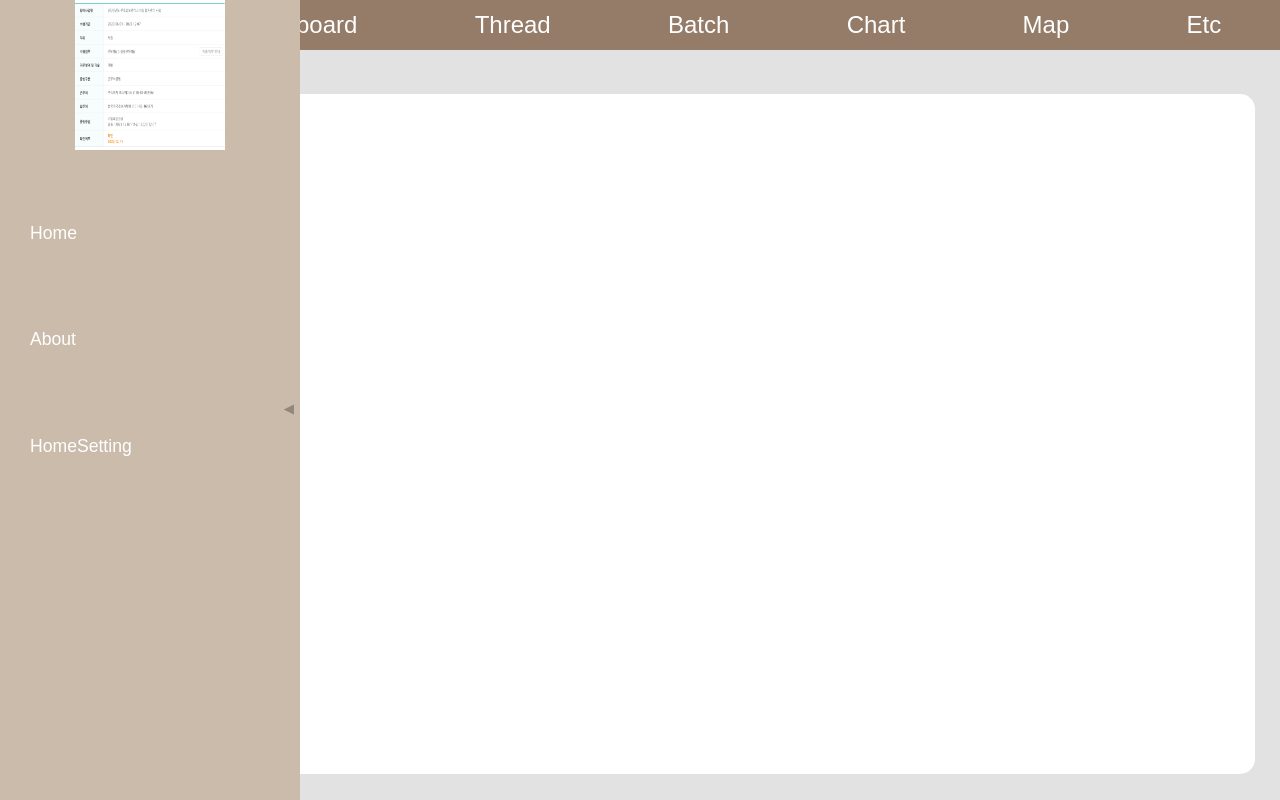
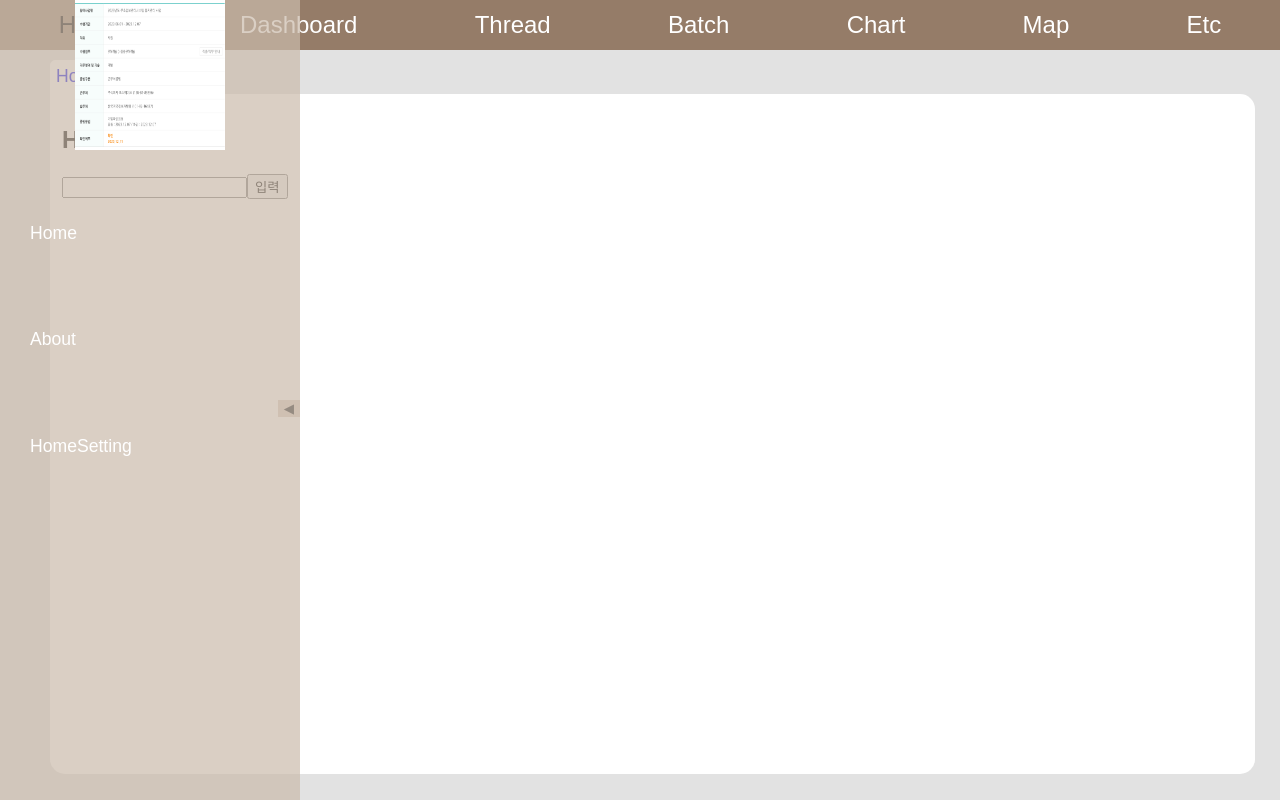
Before and after one commit to facio313/VueProject, a Vue app in the folder frontend/indiv/: page /home in a window 1280 px wide. Built offline with nearby package versions, Linux system fonts and the light colour scheme.

Commit message:
20250217 MDI, 지도 커밋 병합

```diff
--- a/frontend/indiv/package.json
+++ b/frontend/indiv/package.json
@@ -13,7 +13,8 @@
     "echarts": "^5.6.0",
     "pinia": "^2.3.0",
     "vue": "^3.4.21",
-    "vue-router": "^4.5.0"
+    "vue-router": "^4.5.0",
+    "ol": "10.4.0"
   },
   "devDependencies": {
     "@vitejs/plugin-vue": "^5.0.4",
--- a/frontend/indiv/src/components/layout/Aside.vue
+++ b/frontend/indiv/src/components/layout/Aside.vue
@@ -37,7 +37,7 @@
     position: absolute;
     width: 300px;
     height: 100%;
-    background-color: rgb(203, 187, 171);
+    background-color: rgb(203, 187, 171, 0.7);
     display: flex;
     flex-direction: column;
     transition: all 0.5s ease;
--- a/frontend/indiv/src/components/layout/Main.vue
+++ b/frontend/indiv/src/components/layout/Main.vue
@@ -25,11 +25,14 @@
 onMounted(() => {
     if (route.path === '/') {
         router.push('/home');
+        cachedComponents.value.push('Home')
     }
 });
 
 // 탭 새로고침 방지 (탭 변경 시 캐시 업데이트))
 watch(() => menuStore.activeTab, (newTab) => {
+    console.log(cachedComponents.value);
+    console.log(newTab)
     if (!cachedComponents.value.includes(newTab)) {
         cachedComponents.value.push(newTab);
     }
--- a/frontend/indiv/src/components/layout/Menu.vue
+++ b/frontend/indiv/src/components/layout/Menu.vue
@@ -1,5 +1,5 @@
 <template>
-    <router-link class="menu" v-for="menu in mainMenus" :id="menu.id" :to="menu.path" @click="selectMenu">
+    <router-link class="menu" v-for="menu in mainMenus" :id="menu.id" :to="menu.path" @click="selectMenu($event)" :style="{ color: menuStore.activeMainMenu == menu.id ? 'rgb(0, 0, 0)' : 'rgb(255, 255, 255)' }">
         {{ menu.name }}
     </router-link>
 </template>
@@ -13,12 +13,7 @@
 mainMenus.value = menuStore.mainMenus;
 
 function selectMenu(event) {
-    const targetMenu = event.target;
-
-    document.querySelectorAll('.menu').forEach(menu => menu.style.color = 'white');
-    targetMenu.style.color = 'black';
-
-    menuStore.setMenu(targetMenu.id);
+    menuStore.setMainMenu(event.target.id);
     menuStore.setTabs(event);
 }
 </script>
--- a/frontend/indiv/src/stores/menu.js
+++ b/frontend/indiv/src/stores/menu.js
@@ -4,17 +4,21 @@
 export const useMenuStore = defineStore('menu', {
     state: () => ({
         selectedMenu: 'Home',
+        activeMainMenu: 'Home',
+        activeTab: 'Home',
+        priorMainMenu: '',
         priorMenu: menuData.filter(menu => menu.id == 'Home'),
         mainMenus: menuData.filter(menu => menu.level == 0),
         subMenus: menuData.filter(menu => menu.sort == 'Home'),
         tabs: [menuData.filter(menu => menu.id == 'Home')[0]],
-        activeTab: 'Home',
     }),
     actions: {
-        setMenu(menuId) {
-            this.priorMenu.id = this.selectedMenu;
+        setMainMenu(menuId) {
+            this.priorMenu = menuData.filter(menu => menu.id == this.selectedMenu);
+            this.priorMainMenu = this.priorMenu.sort;
             this.selectedMenu = menuId;
-            if (this.priorMenu.id != this.selectedMenu) {
+            this.activeMainMenu = menuData.filter(menu => menu.id == menuId)[0].sort;
+            if (this.priorMainMenu != this.activeMainMenu) {
                 this.setSubMenus();
             }
         },
--- a/frontend/indiv/src/views/map/Map.vue
+++ b/frontend/indiv/src/views/map/Map.vue
@@ -1,11 +1,37 @@
 <template>
     <h1>Map</h1>
+    <div id="mapBox"></div>
 </template>
 
 <script setup>
+import 'ol/ol.css';
+import { onMounted, ref } from 'vue';
+import { Map } from 'ol';
+import { Tile as TileLayer } from 'ol/layer';
+import { OSM } from 'ol/source';
+import { View } from 'ol';
+import { fromLonLat } from 'ol/proj';
 
+// onMounted 훅에서 지도 초기화
+onMounted(() => {
+    const map = new Map({
+        target: document.querySelector('#mapBox'),
+        layers: [
+            new TileLayer({
+            source: new OSM(),
+            }),
+        ],
+        view: new View({
+            center: fromLonLat([127.7669, 35.9078]),
+            zoom: 2,
+        }),
+    });
+});
 </script>
 
-<style scoped>
-
+<style>
+#mapBox {
+    width: 100%;
+    height: 50%;
+}
 </style>
```
